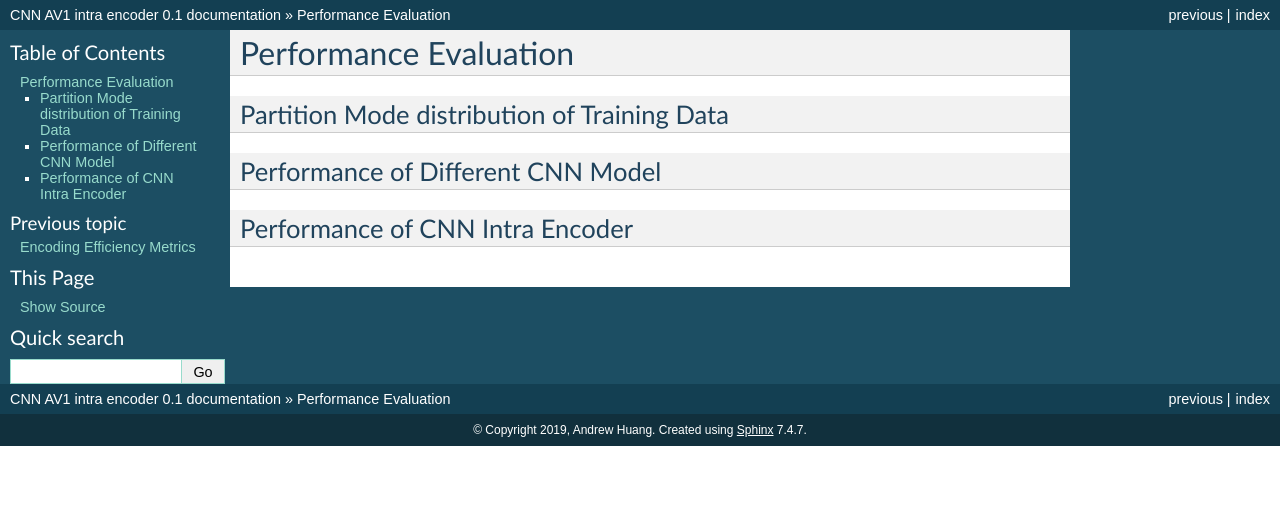
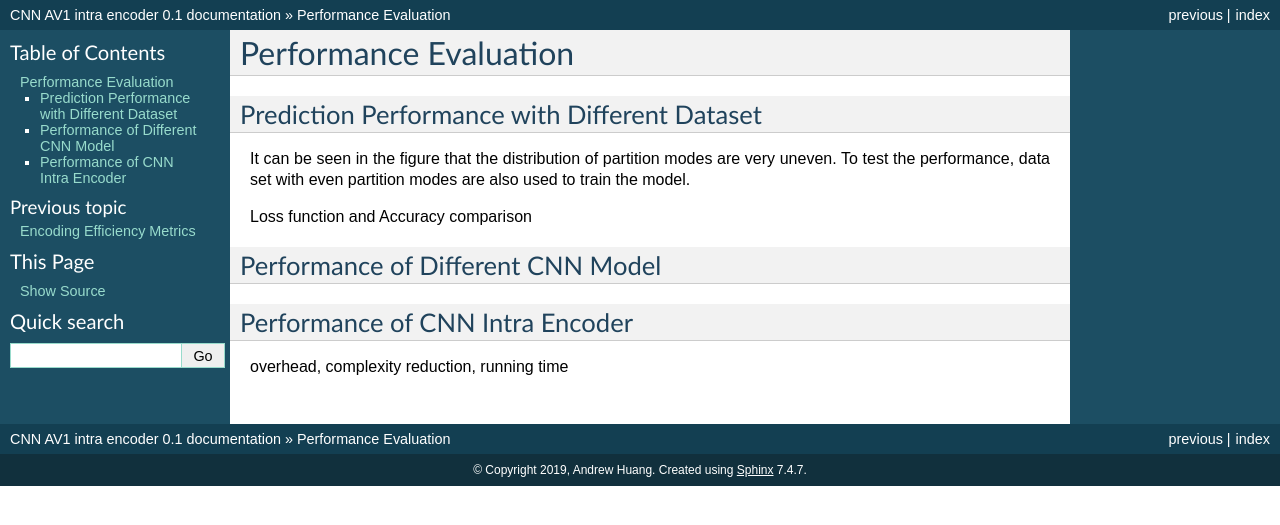
Before and after one commit to epadam/CNN-AV1-intra-encoder, a Sphinx documentation site: the page built from source/performance.rst, in a window 1280 px wide. Shown: the top 525 px of the page. Built offline with Sphinx 7.4.7, drawn with Linux system fonts in a browser that asks for light colours.

Commit message:
Update performance.rst

```diff
--- a/source/performance.rst
+++ b/source/performance.rst
@@ -5,9 +5,11 @@ Performance Evaluation
 
 
 ==============================================
-Partition Mode distribution of Training Data
+Prediction Performance with Different Dataset
 ==============================================
+It can be seen in the figure that the distribution of partition modes are very uneven. To test the performance, data set with even partition modes are also used to train the model.
 
+Loss function and Accuracy comparison
 
 
 
@@ -21,3 +23,5 @@ Performance of Different CNN Model
 ====================================
 Performance of CNN Intra Encoder
 ====================================
+
+overhead, complexity reduction, running time
```
